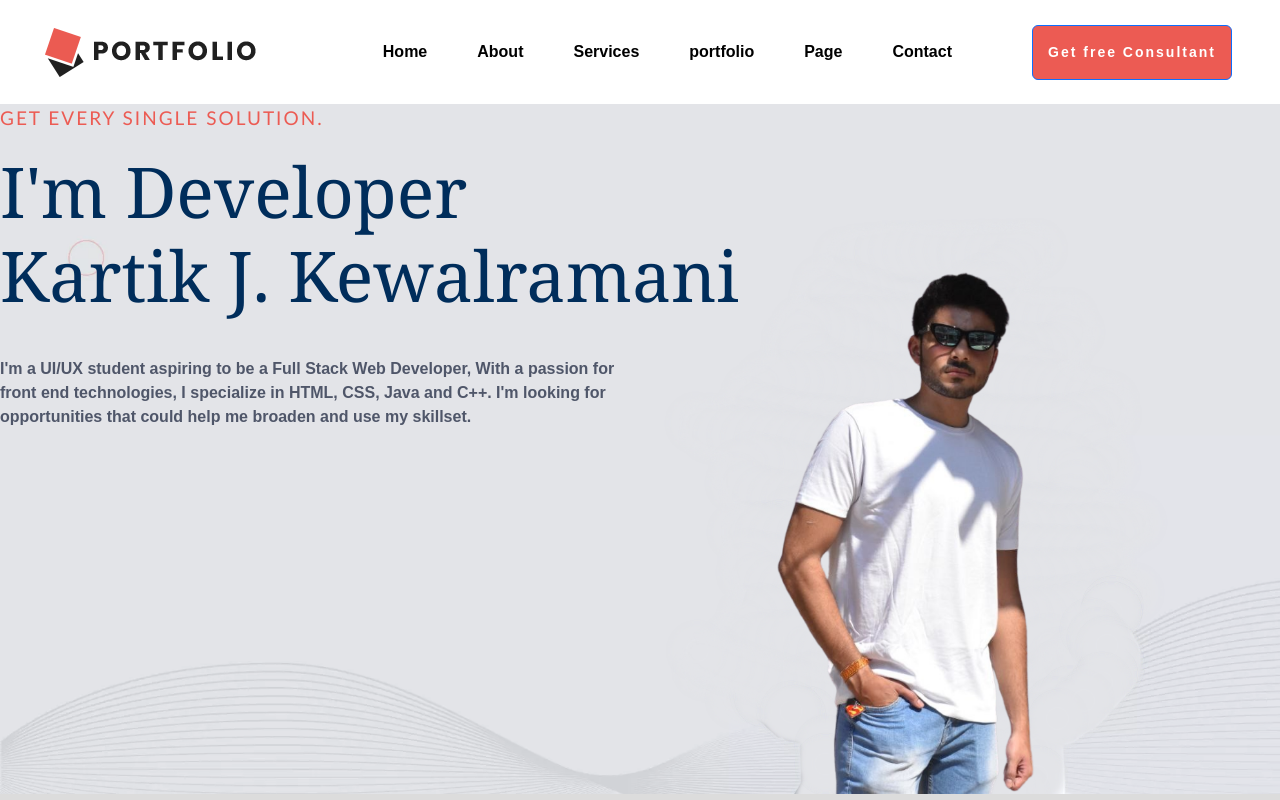
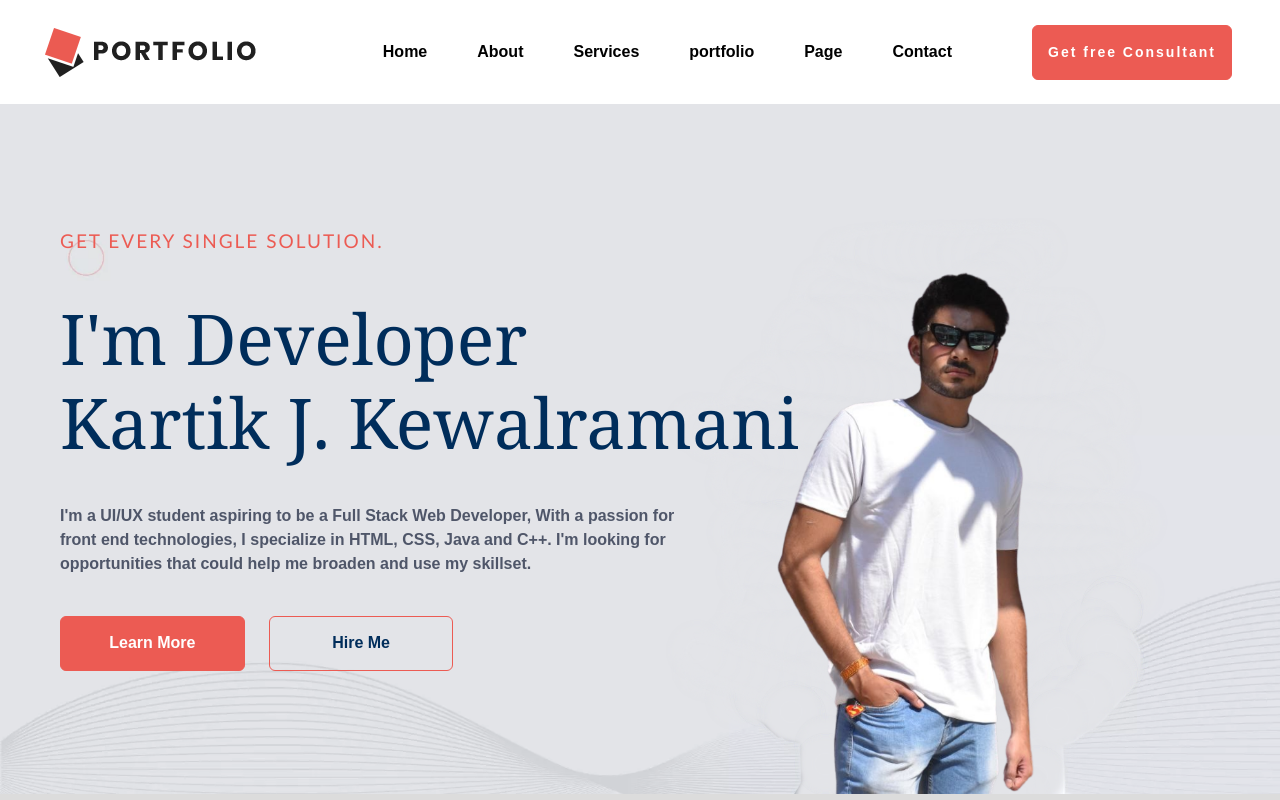
Before and after one commit to kartik-k3/My-Work, a website: page index.html in a window 1280 px wide. Drawn offline with nearby package versions, Linux system fonts and the light colour scheme.

Commit message:
Update index.html

```diff
--- a/index.html
+++ b/index.html
@@ -7,6 +7,7 @@
     <title>Hello</title>
     <link rel="stylesheet" href="node_modules/bootstrap/dist/css/bootstrap.css">
     <link rel="stylesheet" href="node_modules/bootstrap-icons/font/bootstrap-icons.css">
+    <link rel="icon" type="image/x-icon" href="public/icons/portfolio.png">
     <style>
         body{
             font-family: Arial;
@@ -44,12 +45,25 @@
         section main{
             margin: 0px;
             padding: 0px;
-            height: 500px;
-        }
-        div.home{
             background-image: url(public/images/portfolio/homepg.png);
             height: 690px;
             background-size: cover;
+            display: flex;
+            align-items: center;
+        }
+        div.home{
+            margin: 0px;
+            padding: 0px;
+            margin-left: 60px;
+        }
+        div.home form{
+            color: white;
+            display: flex;
+            font-size: 18px;
+        }
+        div #form1 button{
+            font-weight: bold;
+            border:1px solid #ec5b53;
         }
     </style>
 </head>
@@ -65,16 +79,25 @@
                 <li>Page</li>
                 <li>Contact</li>
             </ul>
-            <button class="btn btn-primary me-5" style="letter-spacing: 2px;height: 55px; width: 200px; background-color: #ec5b53;font-size: 14px;"><b> Get free Consultant </b></button>
+            <form id="form1">
+                <button class="btn btn-primary me-5" style="letter-spacing: 2px;height: 55px; width: 200px; background-color: #ec5b53;font-size: 14px;">Get free Consultant</button>
+            </form>
         </div>
     </header>
     <section>
         <main>
             <div class="home">
                 <p style="color: #ec5b53; font-size: 19px; font-family: Calibri;letter-spacing: 2px;">GET EVERY SINGLE SOLUTION.</p>
-                <h1 style="color:#002d5b; font-size: 70px; font-family: georgia;">I'm Developer<br>Kartik J. Kewalramani</h1>
+                <h1 style="color:#002d5b; font-size: 70px; font-family: georgia;margin: 40px 0px 20px 0px;">I'm Developer<br>Kartik J. Kewalramani</h1>
                 <p style="font-weight: bold; margin: 40px 0px 40px 0px;">I'm a UI/UX student aspiring to be a Full Stack Web Developer, With a passion for<br> front end technologies,
                      I specialize in HTML, CSS, Java and C++. I'm looking for<br> opportunities that could help me broaden and use my skillset.</p>
+                <form id="form1" name="btn1" style="font-weight: bold;">
+                    <button class="btn btn-primary w-25 me-4" style="background-color: #ec5b53;height: 55px;">Learn More</button>
+                    <button class="btn btn-primary w-25" style="background-color: transparent; color:#002d5b; border:1px solid #ec5b53">Hire Me</button>
+                </form>
+            </div>
+            <div>
+
             </div>
         </main>
     </section>
```
